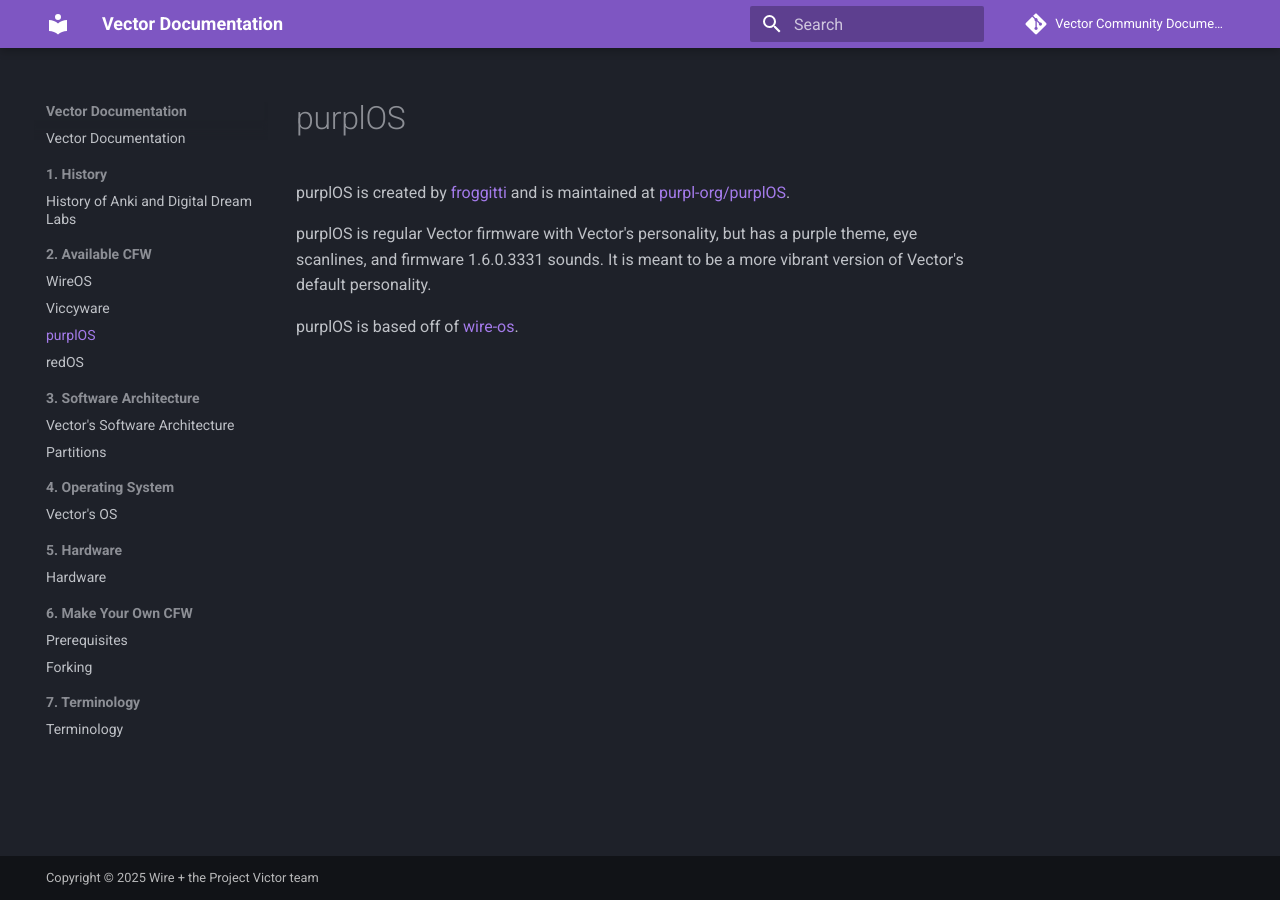
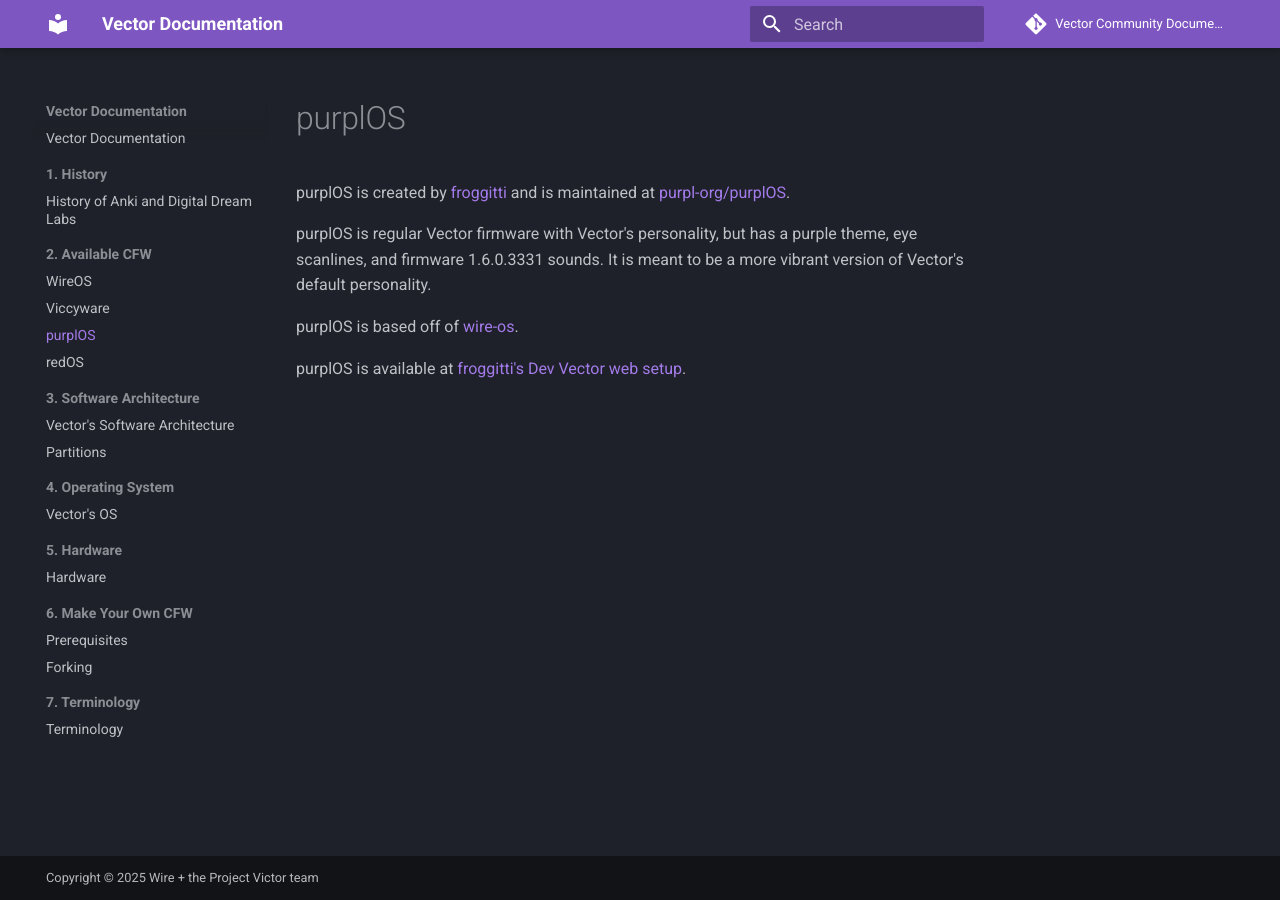
Before and after one commit to os-vector/vector-docs, an MkDocs documentation site: the page built from documents/2. Available CFW/3. purplOS.md, in a window 1280 px wide. Built offline with MkDocs 1.6.1 and Material for MkDocs 9.7.7, drawn with Linux system fonts in a browser that asks for light colours; comment, search, counter and statistics services are not loaded.

Commit message:
Update 3. purplOS.md

```diff
--- a/documents/2. Available CFW/3. purplOS.md
+++ b/documents/2. Available CFW/3. purplOS.md
@@ -5,3 +5,5 @@
 purplOS is regular Vector firmware with Vector's personality, but has a purple theme, eye scanlines, and firmware 1.6.0.3331 sounds. It is meant to be a more vibrant version of Vector's default personality.
 
 purplOS is based off of [wire-os](https://github.com/os-vector/wire-os-victor).
+
+purplOS is available at [froggitti's Dev Vector web setup](https://devsetup.froggitti.net).
```
